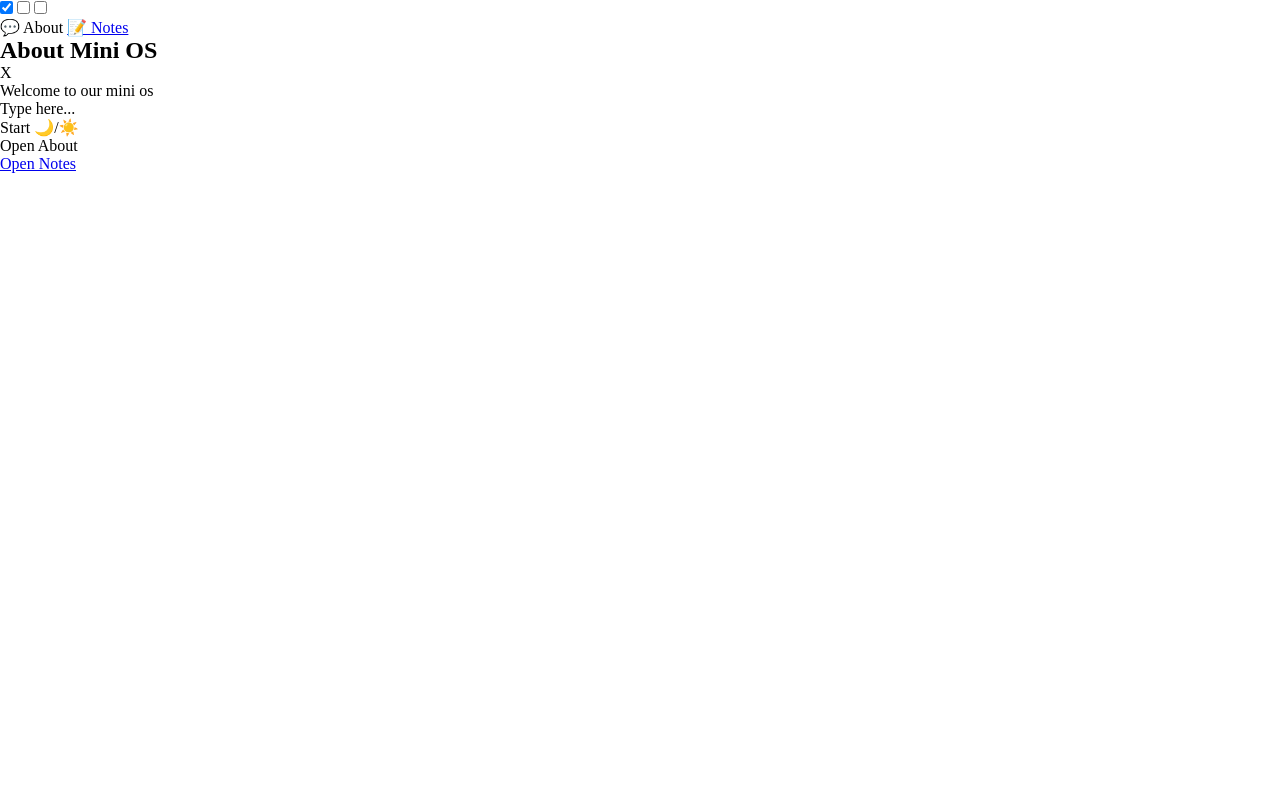
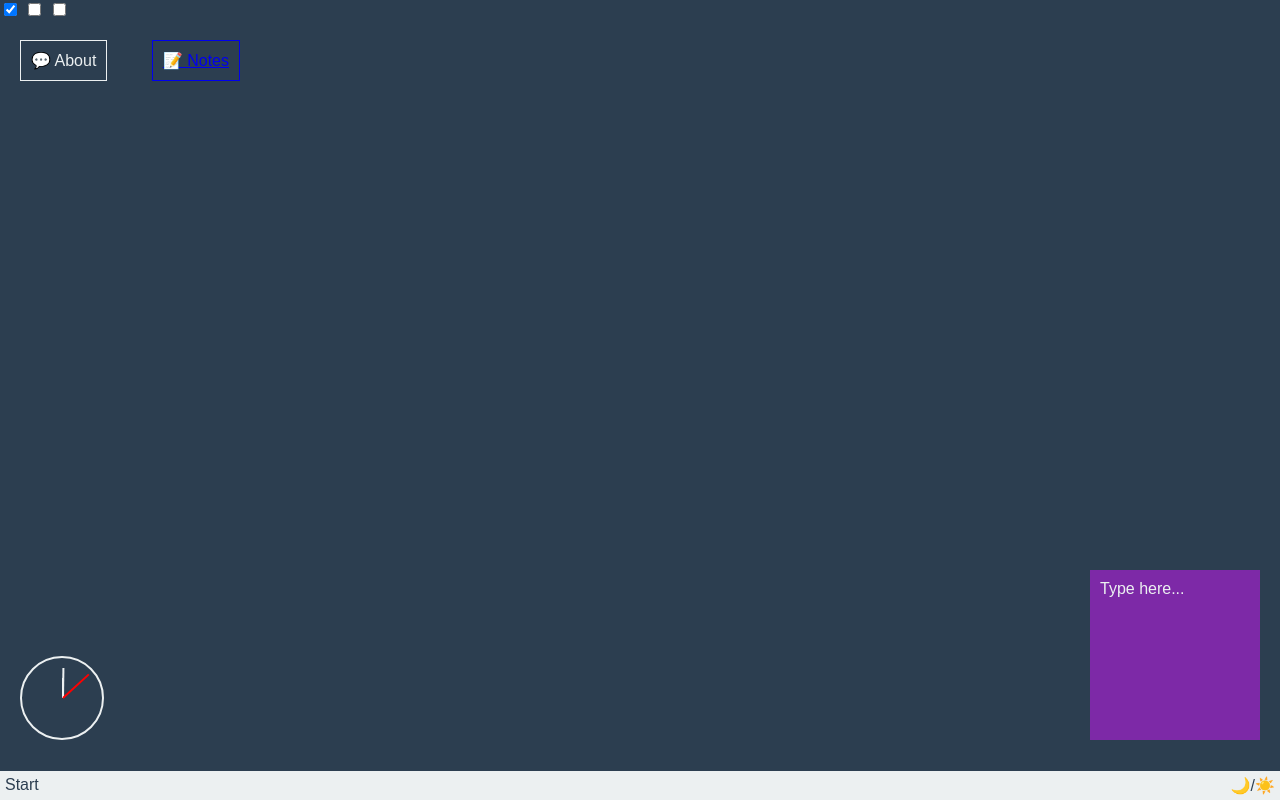
Before and after one commit to dex3418/project-os, a plain HTML site: page index.html in a window 1280 px wide. Both pictures are taken after a click on the checkbox "🌙/☀️". Drawn offline with Linux system fonts and the light colour scheme.

Commit message:
Update style.css

```diff
--- a/style.css
+++ b/style.css
@@ -1,4 +1,34 @@
-*{
-    margin: 0;
-    padding: 0;
+
+:root {
+  --bg: #2c3e50;
+  --fg: #ecf0f1;
 }
+#theme-toggle:checked ~ .desktop,
+#theme-toggle:checked ~ .window,
+#theme-toggle:checked ~ .note,
+#theme-toggle:checked ~ .taskbar,
+#theme-toggle:checked ~ .start-menu {
+  --bg: #ecf0f1;
+  --fg: #2c3e50;
+}
+
+body { margin:0; font-family: sans-serif; background: var(--bg); color: var(--fg); }
+.icon { display:inline-block; margin:20px; padding:10px; border:1px solid; cursor:pointer; }
+.taskbar { position:fixed; bottom:0; left:0; right:0; background:var(--bg); color:var(--fg); padding:5px; display:flex; justify-content:space-between; }
+.note { position:fixed; right:20px; bottom:60px; width:150px; height:150px; background:rgb(125, 41, 167); padding:10px; }
+
+.window { display:none; position:fixed; top:20%; left:30%; width:250px; background:var(--bg); color:var(--fg); border:1px solid; }
+.window header { display:flex; justify-content:space-between; background:rgba(0,0,0,0.2); padding:5px; }
+.close { cursor:pointer; }
+
+#win-about:checked ~ .window.about { display:block; }
+
+.start-menu { display:none; position:fixed; bottom:40px; left:10px; background:var(--bg); padding:10px; border:1px solid; }
+#start-toggle:checked ~ .start-menu { display:block; }
+
+.clock { position:fixed; left:20px; bottom:60px; width:80px; height:80px; border:2px solid var(--fg); border-radius:50%; }
+.hand { position:absolute; left:50%; bottom:50%; width:2px; transform-origin:bottom; background:var(--fg); }
+.hour { height:20px; animation:spin 43200s linear infinite; }
+.min  { height:30px; animation:spin 3600s linear infinite; }
+.sec  { height:35px; background:red; animation:spin 60s linear infinite; }
+@keyframes spin { to { transform:rotate(360deg); } }
```
